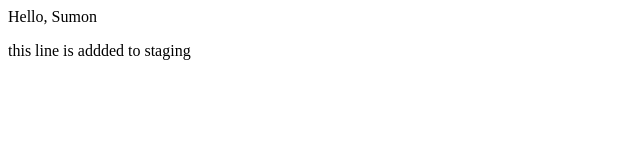
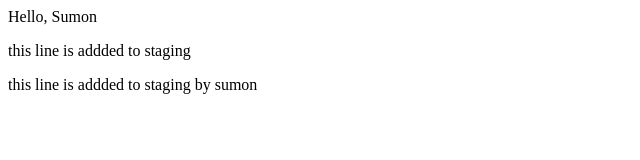
Before and after one commit to miasumon-ru/branching-test, a plain HTML site: page index.html in a window 1280 px wide. Shown: the whole page, without its empty margins (0-640 px from the left). Drawn offline with Linux system fonts and the light colour scheme.

Commit message:
by sumon in staging

```diff
--- a/index.html
+++ b/index.html
@@ -1,3 +1,4 @@
 <p>Hello, Sumon</p>
 
 <p> this line is addded to staging </p>
+<p> this line is addded to staging by sumon </p>
```
